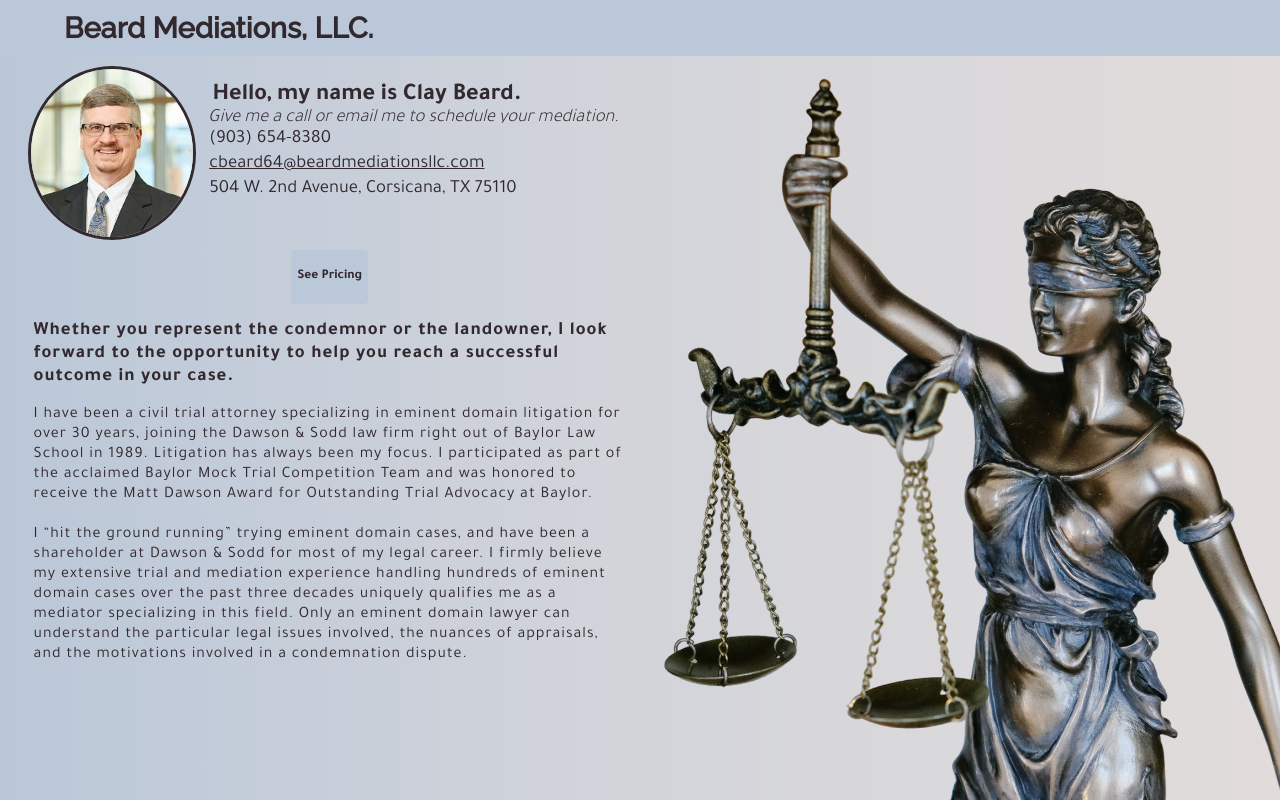
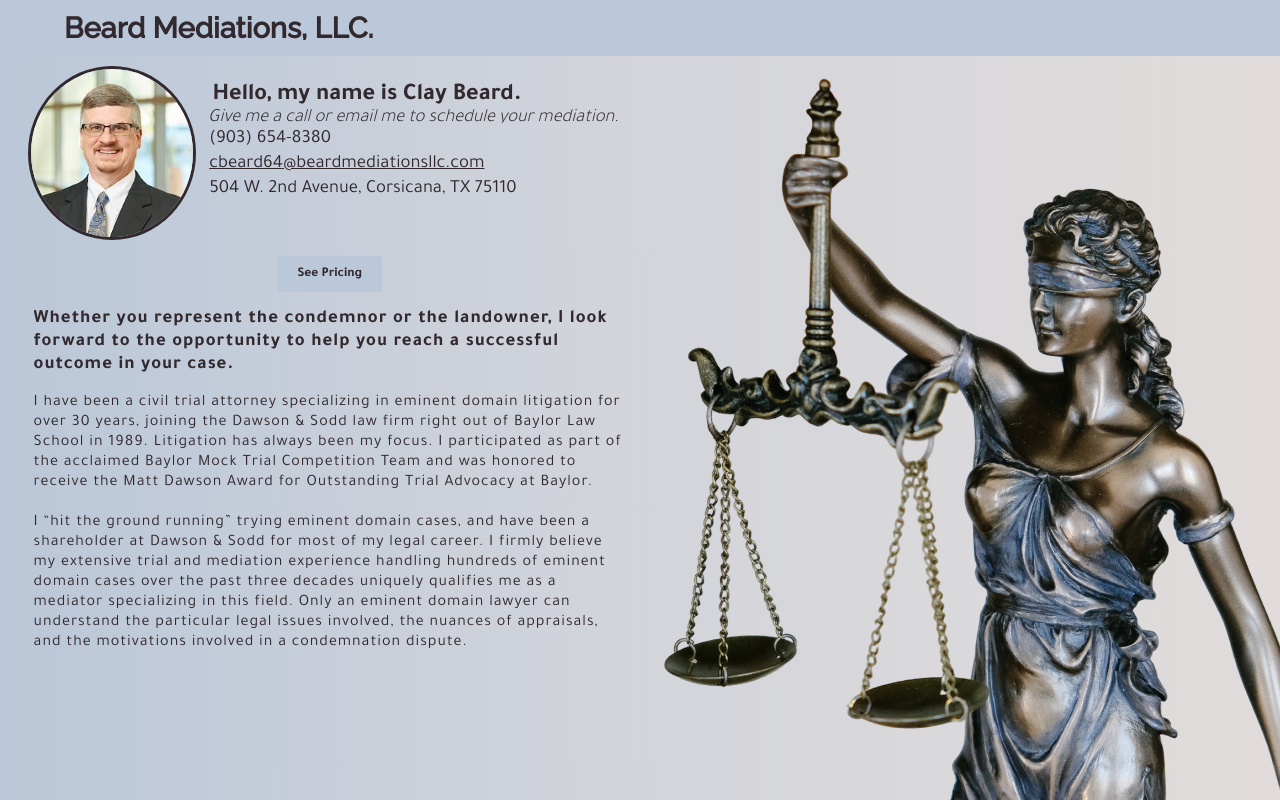
Before and after one commit to h-elliot/beard-mediations, a React (Create React App) app: page / in a window 1280 px wide. Built offline with nearby package versions, Linux system fonts and the light colour scheme.

Commit message:
fix box shadow on button

```diff
--- a/src/App.css
+++ b/src/App.css
@@ -109,8 +109,9 @@ ul {
   padding: 0
 }
 
-button, h3 {
+button, h3, h4 {
   height: fit-content;
+  margin: 0;
 }
 
 
--- a/src/styles/Switch.css
+++ b/src/styles/Switch.css
@@ -10,6 +10,8 @@
 	justify-content: center;
 }
 
+
+
 .Switch-Titles-container button {
 	border: none;
 	color: #32292F;
@@ -17,18 +19,19 @@
 	text-align: center;
 	text-decoration: none;
 	border-radius: 4px;
-	/* padding: .05vmin 3em; */
-	margin: 0;
+	padding: .7em 1.5em;
+	margin: .5em 0 0 0
+
 }
 
-.Switch-Button-text {
-	margin: 0;
-}
+
 
 .Switch-Titles-container button:hover {
 	background-color: #96a3b5;
 	color: #E7E1E0;
-	box-shadow: 0 12px 16px 0 rgba(0, 0, 0, 0.24), 0 17px 50px 0 rgba(0, 0, 0, 0.19);
+	-webkit-box-shadow: 3px 72px 47px 13px rgba(87, 83, 102, 0.52);
+		-moz-box-shadow: 3px 72px 47px 13px rgba(87, 83, 102, 0.52);
+		box-shadow: 3px 72px 47px 13px rgba(87, 83, 102, 0.52);
 }
 
 .Switch-Titles-container button:active {
```
